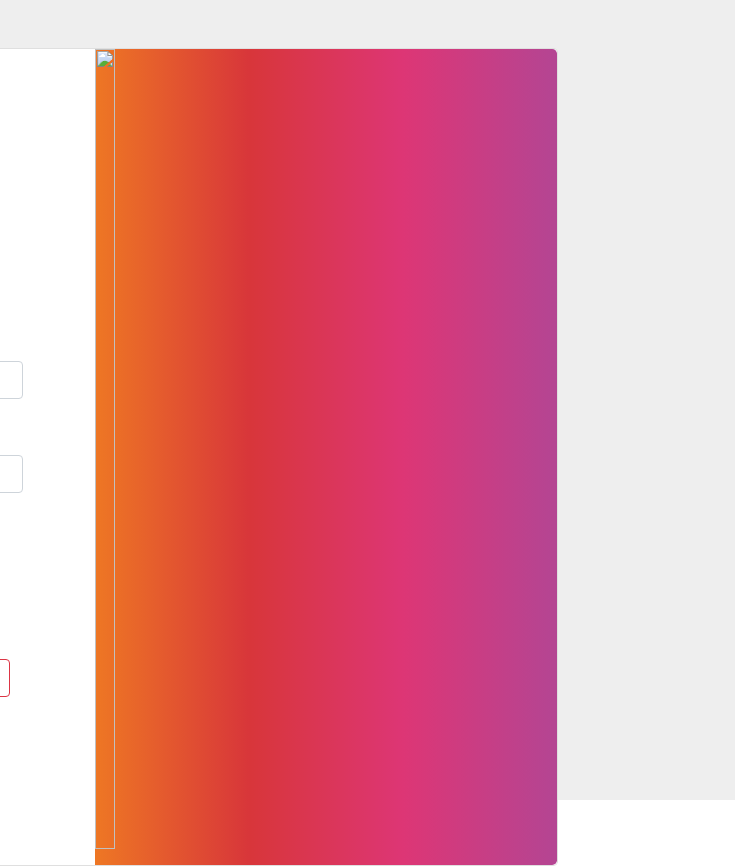
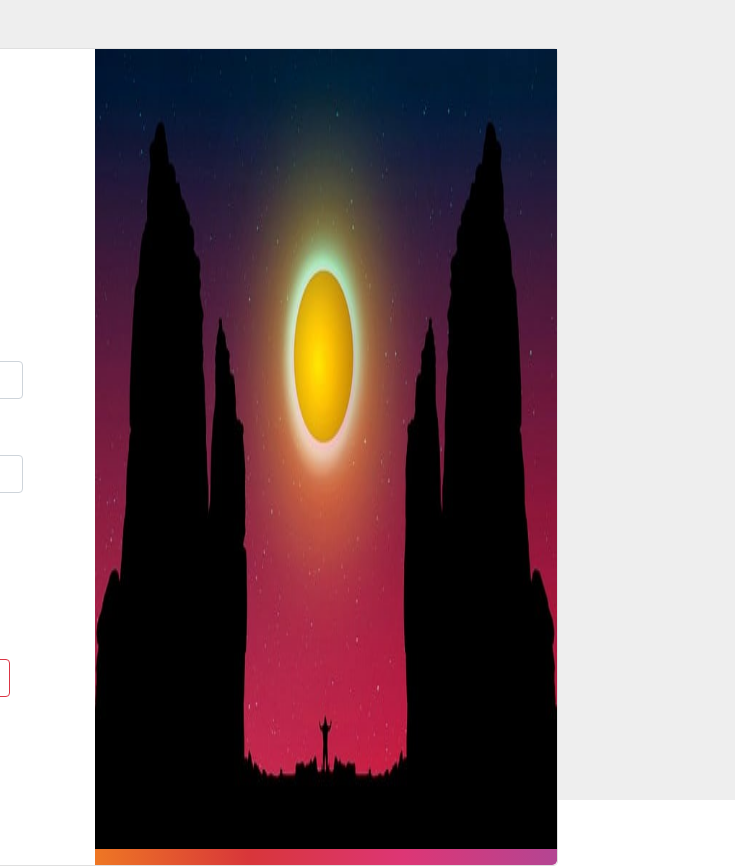
Before and after one commit to FranciscoFrontEndDeveloper/loginDemoMoodle, a plain HTML site: page index.html in a window 1280 px wide. Shown: the full height of the page, 545-1280 px from the left. Drawn offline with nearby package versions, Linux system fonts and the light colour scheme; the site is published under a folder, as on GitHub Pages, so addresses that start at the root find nothing.

Commit message:
punto agregado

```diff
--- a/index.html
+++ b/index.html
@@ -98,7 +98,7 @@
                   class="col-lg-6 d-flex align-items-center gradient-custom-2"
                 >
                   <figure>
-                    <img src="/mysterious-g7987d8cf0_640.jpg" alt="" />
+                    <img src="./mysterious-g7987d8cf0_640.jpg" alt="" />
                   </figure>
                 </div>
               </div>
```
